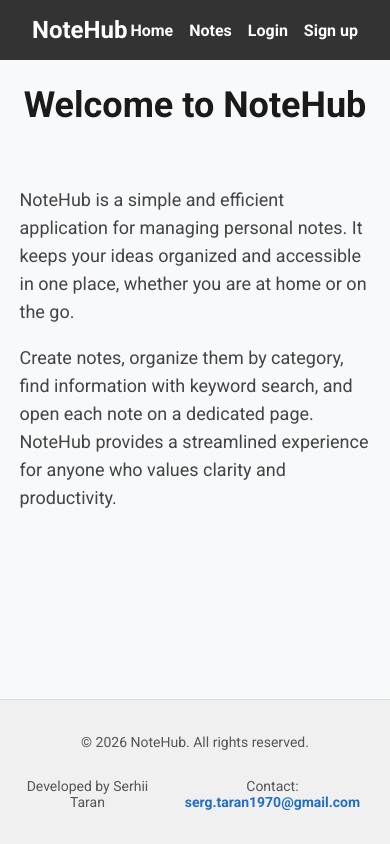
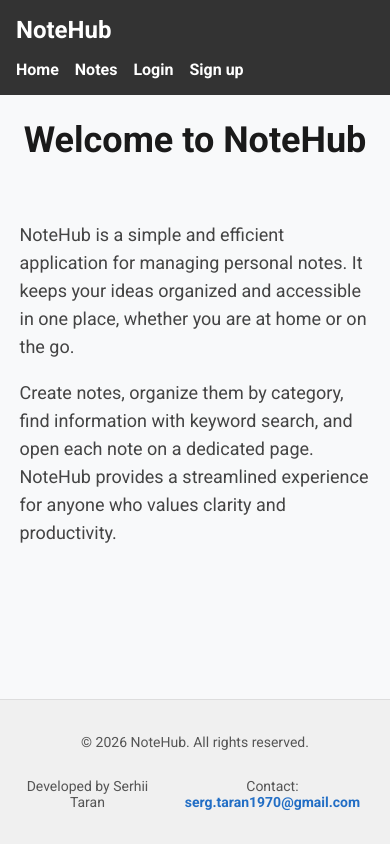
Before and after one commit to Serhii-Taran-dev/notehub-app, a Next.js app: page / in a window 390 px wide. Built offline with nearby package versions, Linux system fonts and the light colour scheme; no server answers.

Commit message:
Improve authentication state and navigation

```diff
--- a/app/(private routes)/profile/edit/page.tsx
+++ b/app/(private routes)/profile/edit/page.tsx
@@ -3,7 +3,7 @@
 import { isAxiosError } from 'axios';
 import Image from 'next/image';
 import { useRouter } from 'next/navigation';
-import { useState, type FormEvent } from 'react';
+import { useState, type SubmitEvent } from 'react';
 import toast from 'react-hot-toast';
 
 import { updateMe } from '@/lib/api/clientApi';
@@ -31,7 +31,7 @@ function EditProfileForm({ user }: EditProfileFormProps) {
   const [username, setUsername] = useState(user.username);
   const [isSubmitting, setIsSubmitting] = useState(false);
 
-  const handleSubmit = async (event: FormEvent<HTMLFormElement>) => {
+  const handleSubmit = async (event: SubmitEvent<HTMLFormElement>) => {
     event.preventDefault();
 
     const normalizedUsername = username.trim();
--- a/components/AuthNavigation/AuthNavigation.module.css
+++ b/components/AuthNavigation/AuthNavigation.module.css
@@ -1,7 +1,8 @@
 .userEmail {
   color: white;
-  margin-right: 0.5rem;
+  margin: 0 0.5rem 0 0;
   font-size: 0.9rem;
+  overflow-wrap: anywhere;
 }
 
 .logoutButton {
@@ -30,6 +31,9 @@
 .navigationItem {
   display: flex;
   align-items: center;
+  flex-wrap: wrap;
+  gap: 0.5rem;
+  min-width: 0;
 }
 
 .navigationLink {
--- a/components/AuthNavigation/AuthNavigation.tsx
+++ b/components/AuthNavigation/AuthNavigation.tsx
@@ -8,6 +8,7 @@ import toast from 'react-hot-toast';
 
 import { logout } from '@/lib/api/clientApi';
 import { useAuthStore } from '@/lib/store/authStore';
+import { useNoteStore } from '@/lib/store/noteStore';
 
 import css from './AuthNavigation.module.css';
 
@@ -21,6 +22,8 @@ export default function AuthNavigation() {
     (state) => state.clearIsAuthenticated
   );
 
+  const clearDraft = useNoteStore((state) => state.clearDraft);
+
   const [isLoggingOut, setIsLoggingOut] = useState(false);
 
   const handleLogout = async () => {
@@ -30,8 +33,9 @@ export default function AuthNavigation() {
       await logout();
 
       clearIsAuthenticated();
-      queryClient.removeQueries({ queryKey: ['auth'] });
-      router.push('/sign-in');
+      clearDraft();
+      queryClient.clear();
+      router.replace('/sign-in');
     } catch {
       toast.error('Failed to log out. Please try again.');
     } finally {
--- a/components/Header/Header.module.css
+++ b/components/Header/Header.module.css
@@ -3,6 +3,8 @@
   justify-content: space-between;
   align-items: center;
   padding: 1rem 2rem;
+  gap: 1rem;
+  flex-wrap: wrap;
   background-color: #333;
   color: white;
 }
@@ -23,6 +25,9 @@
   margin: 0;
   padding: 0;
   display: flex;
+  align-items: center;
+  justify-content: flex-end;
+  flex-wrap: wrap;
   gap: 1rem;
 }
 
@@ -35,3 +40,24 @@
 .navigation li a:hover {
   color: #ddd;
 }
+
+@media (max-width: 767px) {
+  .header {
+    align-items: flex-start;
+    padding: 1rem;
+  }
+
+  .header > a {
+    width: 100%;
+  }
+
+  .header nav {
+    width: 100%;
+  }
+
+  .navigation {
+    justify-content: flex-start;
+    column-gap: 1rem;
+    row-gap: 0.75rem;
+  }
+}
```
Also changed, not shown: app/(auth routes)/sign-in/page.tsx (+10 -4 lines), app/(auth routes)/sign-up/page.tsx (+10 -4 lines).
